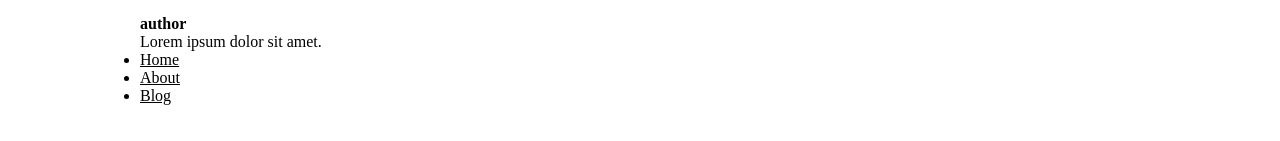
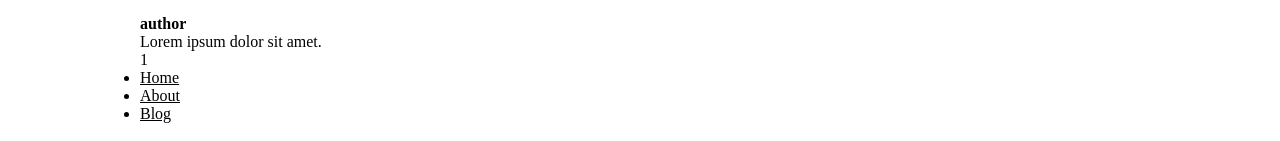
Before and after one commit to AlexQwerty73/f31-itstep-test1, a plain HTML site: page index.html in a window 1280 px wide. Shown: the part 219-360 px from the top of the page. Drawn offline with Linux system fonts and the light colour scheme.

Commit message:
add into post sosial block

```diff
--- a/index.html
+++ b/index.html
@@ -61,6 +61,9 @@
                                 <div class="post__meta"></div>
                             </div>
                         </div>
+                        <div class="post__sosial">
+                            <div class="social">1</div>
+                        </div>
                     </div>
                 </div>
 
```
